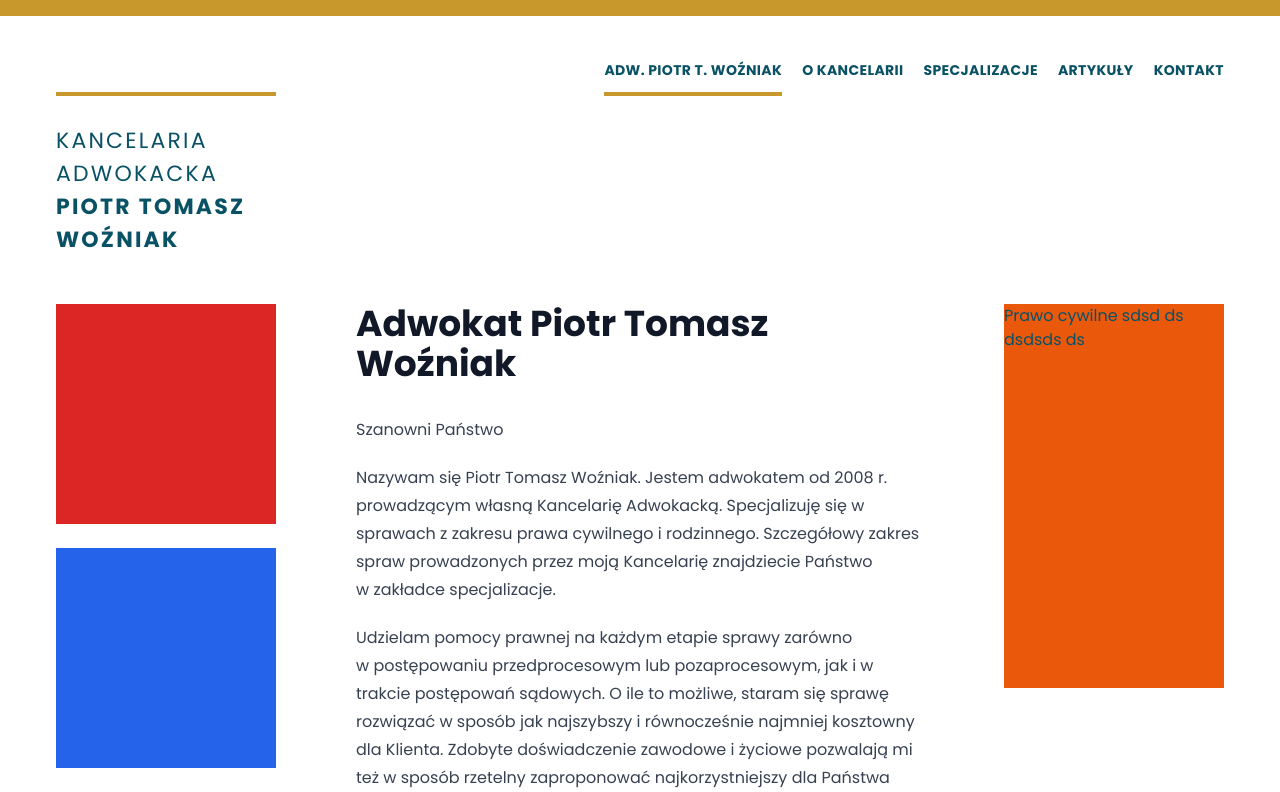
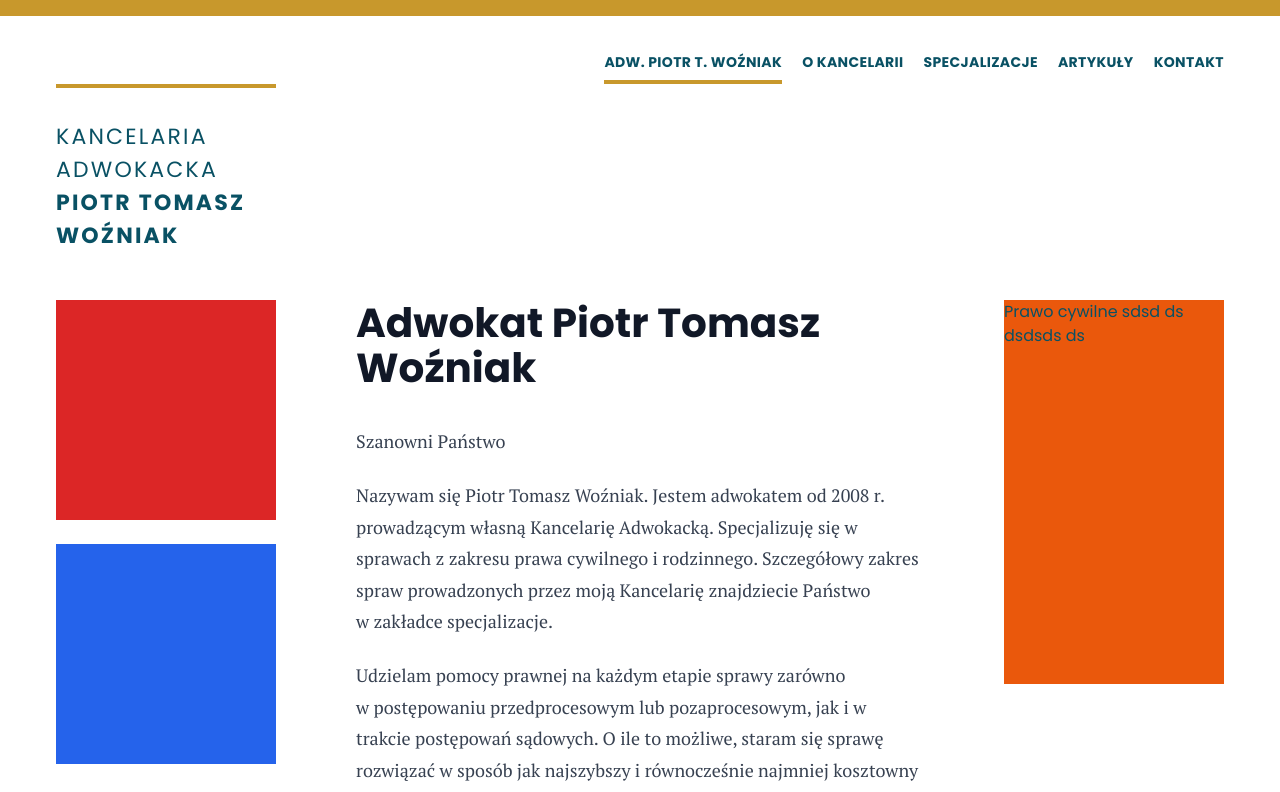
Before and after one commit to JanKubiena/nextjs-piotrek, a Next.js app: page / in a window 1280 px wide. Shown: the top 792 px of the page. Built offline with nearby package versions, Linux system fonts and the light colour scheme.

Commit message:
add serif font

```diff
--- a/app/components/header/NavBar.js
+++ b/app/components/header/NavBar.js
@@ -18,7 +18,7 @@ export default function NavBar({pages}) {
 
         return (
                 <Link
-                    className={isClicked ? "border-b-4 border-pw-gold pb-2" : ""}
+                    className={isClicked ? "border-b-4 border-pw-gold" : ""}
                     key={page.id}
                     href={page.href}>
                     {page.name}
@@ -46,11 +46,11 @@ export default function NavBar({pages}) {
     return(
         <nav>
             {/* closed Navbar */}
-            <div className="flex justify-between mb-12 px-5 md:px-14">
-                <div className="lg:border-t-4 border-pw-gold lg:pt-7 lg:mt-[36px]">
+            <div className="flex justify-between mb-12 px-5 md:px-14 pt-8">
+                <div className="lg:border-t-4 border-pw-gold lg:pt-8 lg:mt-9">
                     <Logo />
                 </div>
-                <div className="h-[40px] justify-end gap-x-5 font-bold text-[14px] uppercase tracking-wide leading-7 hidden lg:flex">
+                <div className="h-9 justify-end gap-x-5 font-bold text-[14px] uppercase tracking-wide leading-7 hidden lg:flex">
                     {navMenuItems}
                 </div>
                 <div className='lg:hidden cursor-pointer' onClick={() => setActive(!active)}>
--- a/app/layout.js
+++ b/app/layout.js
@@ -4,13 +4,20 @@ import Footer from "./components/footer/Footer";
 import Photo from "./components/main/Photo";
 import ContactDetails from "./components/main/Contact-details";
 import SpecializationsMenu from "./components/main/Specializations-menu";
-import { Poppins } from "next/font/google";
+import { Poppins, PT_Serif } from "next/font/google";
 
 export const poppins = Poppins({
   weight: ["400", "700"],
   subsets: ["latin"],
   display: "swap",
   variable: "--font-poppins",
+});
+
+export const ptserif = PT_Serif({
+  weight: ["400", "700"],
+  subsets: ["latin"],
+  display: "swap",
+  variable: "--font-ptserif",
 });
 
 export const metadata = {
@@ -20,10 +27,10 @@ export const metadata = {
 
 export default function RootLayout({ children }) {
   return (
-    <html lang="pl" className={`${poppins.variable}`}>
+    <html lang="pl" className={`${poppins.variable} ${ptserif.variable}`}>
       <body className="border-t-[16px] border-pw-gold">
         <div className="max-w-[1366px] mx-auto">
-          <div className="bg-white pt-10 text-pw-green">
+          <div className="bg-white text-pw-green">
             <Header />
 
             <div className="flex justify-between gap-10 xl:gap-20 px-5 md:px-14 pb-10">
@@ -57,7 +64,7 @@ export default function RootLayout({ children }) {
           </div>
         </div>
 
-        <div class="bg-pw-gold hidden lg:block">
+        <div class="bg-pw-gold hidden lg:block mt-8">
           <Footer />
         </div>
 
--- a/app/page.js
+++ b/app/page.js
@@ -1,7 +1,7 @@
 export default function Home() {
   return (
-    <main className="prose">
-      <h1>Adwokat Piotr Tomasz Woźniak</h1>
+    <main className="prose font-serif text-[18px]">
+      <h1 className="font-sans">Adwokat Piotr Tomasz Woźniak</h1>
       <p>
         Szanowni Państwo
       </p>
--- a/tailwind.config.js
+++ b/tailwind.config.js
@@ -14,6 +14,7 @@ module.exports = {
       },
       fontFamily: {
         sans: ['var(--font-poppins)'],
+        serif: ['var(--font-ptserif)']
       },
       width: {
         '150': '600px',
```
